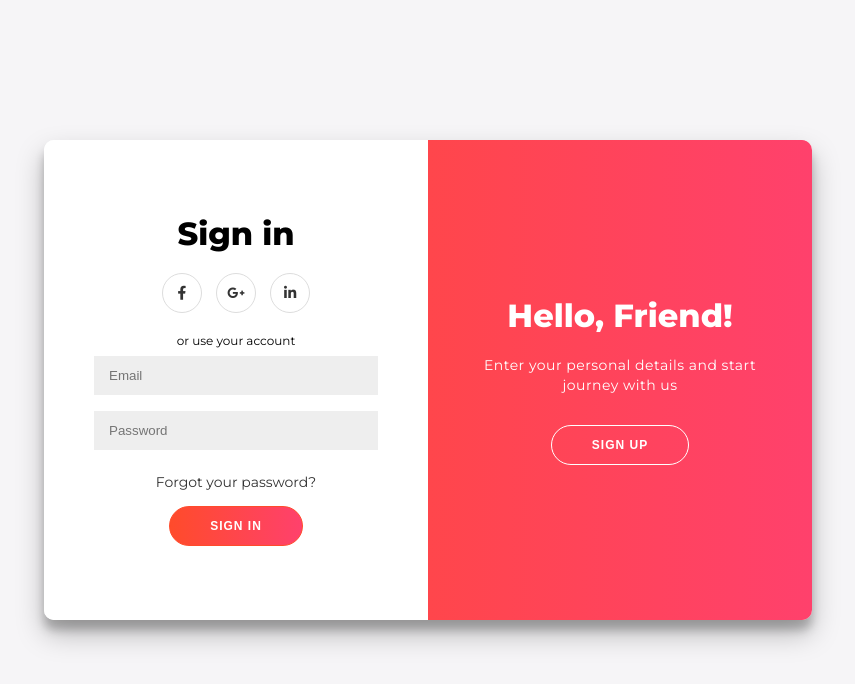
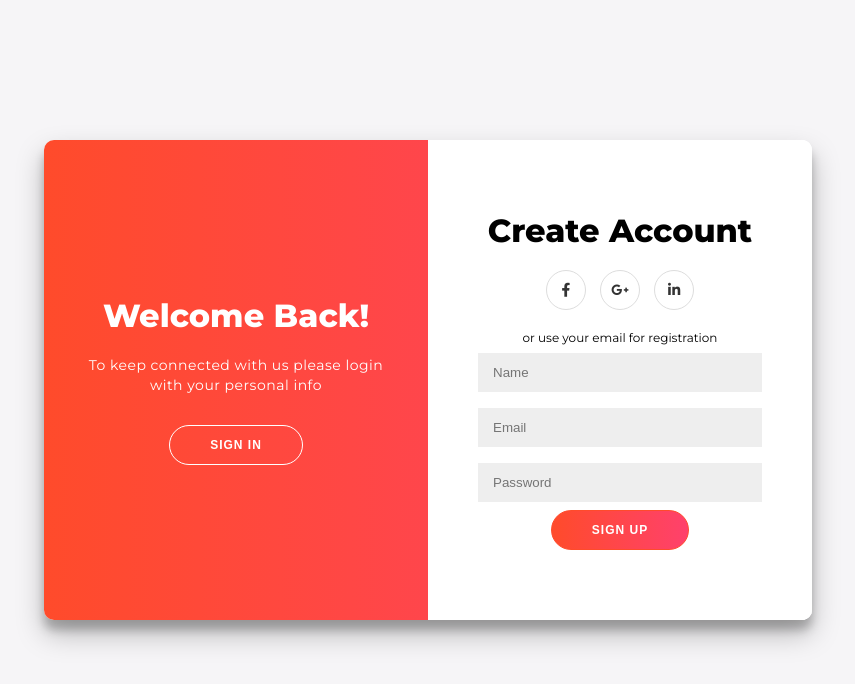
Before and after one commit to KHALEDXSOLIMAN/sliding-sign-In-sign-up-form, a website: page index.html in a window 1280 px wide. Both pictures are taken after a click on the button "SIGN UP". Shown: the whole page, without its empty margins (212-1067 px from the left). Drawn offline with Linux system fonts and the light colour scheme.

Commit message:
add animation

```diff
--- a/main.js
+++ b/main.js
@@ -3,9 +3,9 @@ const signInButton = document.getElementById('signIn');
 const container = document.getElementById('container');
 
 signUpButton.addEventListener('click', () => {
-  container.classList.add('right-panal-active');
+  container.classList.add('right-panel-active');
 });
 
 signInButton.addEventListener('click', () => {
-  container.classList.remove('right-panal-active');
+  container.classList.remove('right-panel-active');
 });
--- a/styles.css
+++ b/styles.css
@@ -164,7 +164,7 @@ button.ghost {
   width: 50%;
   text-align: center;
   transform: translateX(0);
-  transition: transform 0.6 ease-in-out;
+  transition: transform 0.6s ease-in-out;
 }
 .overlay-right {
   right: 0;
@@ -174,3 +174,33 @@ button.ghost {
 .overlay-left {
   transform: translateX(-20%);
 }
+/* Animation */
+
+/* Move singIn to thr right*/
+.container.right-panel-active .sign-in-container {
+  transform: translateX(100%);
+}
+/* Move overlay to left */
+.container.right-panel-active .overlay-container {
+  transform: translateX(-100%);
+}
+
+/* Bring sign up over sign in */
+.container.right-panel-active .sign-up-container {
+  transform: translateX(100%);
+  opacity: 1;
+  z-index: 5;
+}
+
+/* Move overlay back to right */
+.container.right-panel-active .overlay {
+  transform: translateX(50%);
+}
+
+.container.right-panel-active .overlay-left {
+  transform: translateX(0);
+}
+
+.container.right-panel-active .overlay-right {
+  transform: translateX(20%);
+}
```
